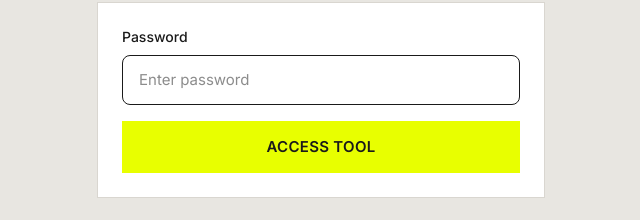
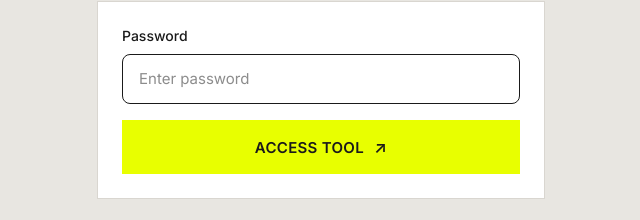
Before and after one commit to paulnewton365/Conscious-Compass, a React (Vite) app: page / in a window 1280 px wide. Shown: the part 367-587 px from the top of the page, without its empty margins (319-959 px from the left). Built offline with nearby package versions, Linux system fonts and the light colour scheme.

Commit message:
Add files via upload

```diff
--- a/src/App.jsx
+++ b/src/App.jsx
@@ -49,7 +49,7 @@ function PasswordGate({ onSuccess }) {
             />
             {error && <p className="text-red-500 text-sm mt-2">Incorrect password</p>}
           </div>
-          <button type="submit" className="btn-primary w-full">
+          <button type="submit" className="btn-primary btn-arrow w-full">
             Access Tool
           </button>
         </form>
@@ -380,8 +380,8 @@ function WelcomePage({ onStart }) {
           They don't just show up, they stand out. They don't follow trends; they shape narratives.
           The Conscious Compass explores your brand's impact across 8 essential attributes.
         </p>
-        <button onClick={onStart} className="btn-primary inline-flex items-center gap-3 text-lg">
-          Start Assessment <ArrowRight className="w-5 h-5" />
+        <button onClick={onStart} className="btn-primary btn-arrow text-lg px-8 py-4">
+          Start Assessment
         </button>
       </div>
       <div className="absolute bottom-4 right-4 text-xs text-[#9CA3AF]">
@@ -1716,7 +1716,7 @@ THEN return the JSON scores in this exact format:
 
       <div className="flex items-center justify-between pt-6 border-t border-[#D9D6D0]">
         <button onClick={onPrev} className="btn-secondary flex items-center gap-2"><ArrowLeft className="w-4 h-4" /> Back</button>
-        <button onClick={onNext} disabled={!scores} className="btn-primary flex items-center gap-2">View Report <ArrowRight className="w-4 h-4" /></button>
+        <button onClick={onNext} disabled={!scores} className="btn-primary btn-arrow">View Report</button>
       </div>
     </div>
   );
--- a/src/index.css
+++ b/src/index.css
@@ -39,13 +39,18 @@ h1, h2, h3, h4 {
   border-radius: 0;
   border: none;
   cursor: pointer;
-  transition: all 0.2s ease;
+  transition: all 0.3s cubic-bezier(0.4, 0, 0.2, 1);
   font-size: 15px;
   letter-spacing: 0.02em;
   text-transform: uppercase;
+  position: relative;
+  overflow: hidden;
 }
 
-.btn-primary:hover { background: var(--antenna-yellow-dark); transform: translateY(-1px); }
+.btn-primary:hover {
+  background: var(--antenna-yellow-dark);
+}
+
 .btn-primary:disabled { background: #CCCCCC; color: #888888; cursor: not-allowed; transform: none; }
 
 .btn-secondary {
@@ -56,11 +61,30 @@ h1, h2, h3, h4 {
   border-radius: 0;
   border: 1px solid var(--antenna-black);
   cursor: pointer;
-  transition: all 0.2s ease;
+  transition: all 0.3s cubic-bezier(0.4, 0, 0.2, 1);
   font-size: 15px;
+  text-transform: uppercase;
+  letter-spacing: 0.02em;
+  position: relative;
+  overflow: hidden;
 }
 
-.btn-secondary:hover { background: var(--antenna-cream); }
+.btn-secondary:hover {
+  background: var(--antenna-cream);
+}
+
+/* Arrow button modifier - adds animated arrow */
+.btn-arrow::after {
+  content: '↗';
+  margin-left: 10px;
+  display: inline-block;
+  transition: transform 0.3s cubic-bezier(0.4, 0, 0.2, 1);
+  font-size: 1.1em;
+}
+
+.btn-arrow:hover::after {
+  transform: translate(3px, -3px);
+}
 
 /* Cards */
 .card {
```
